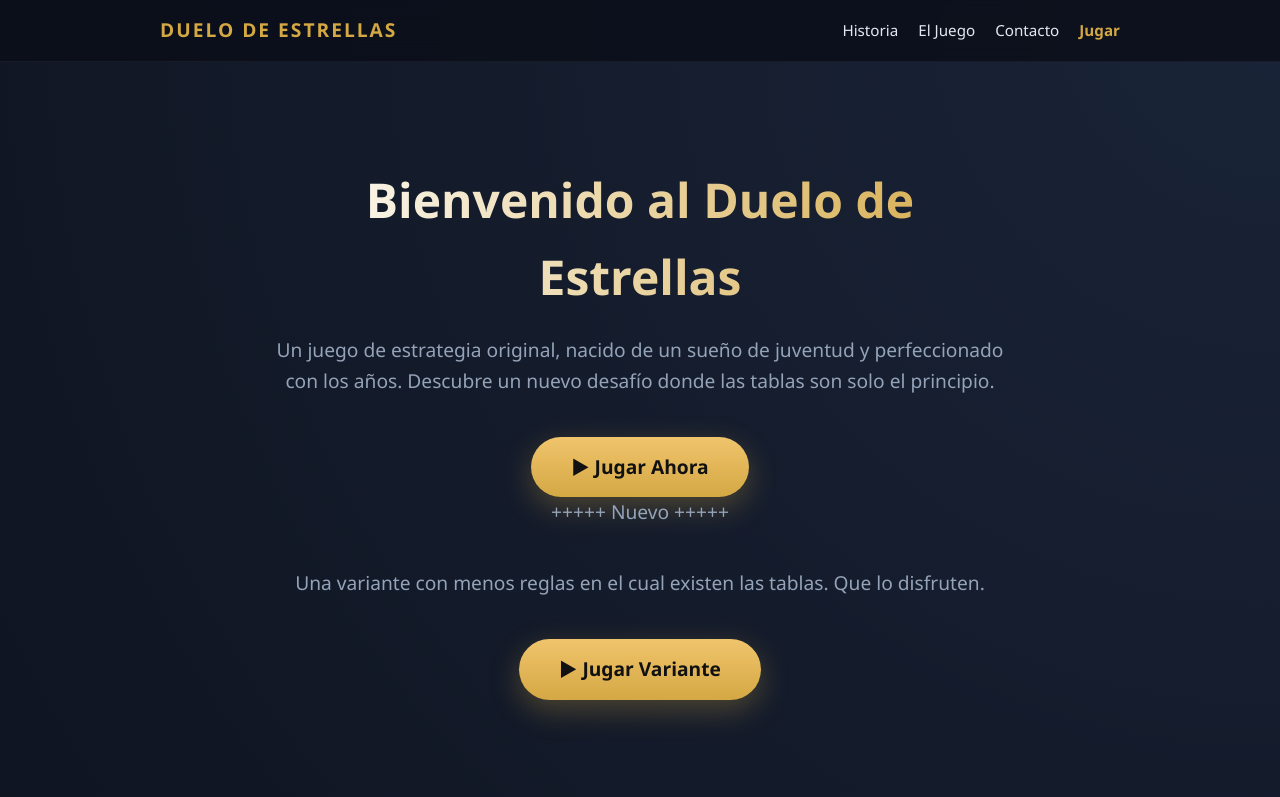
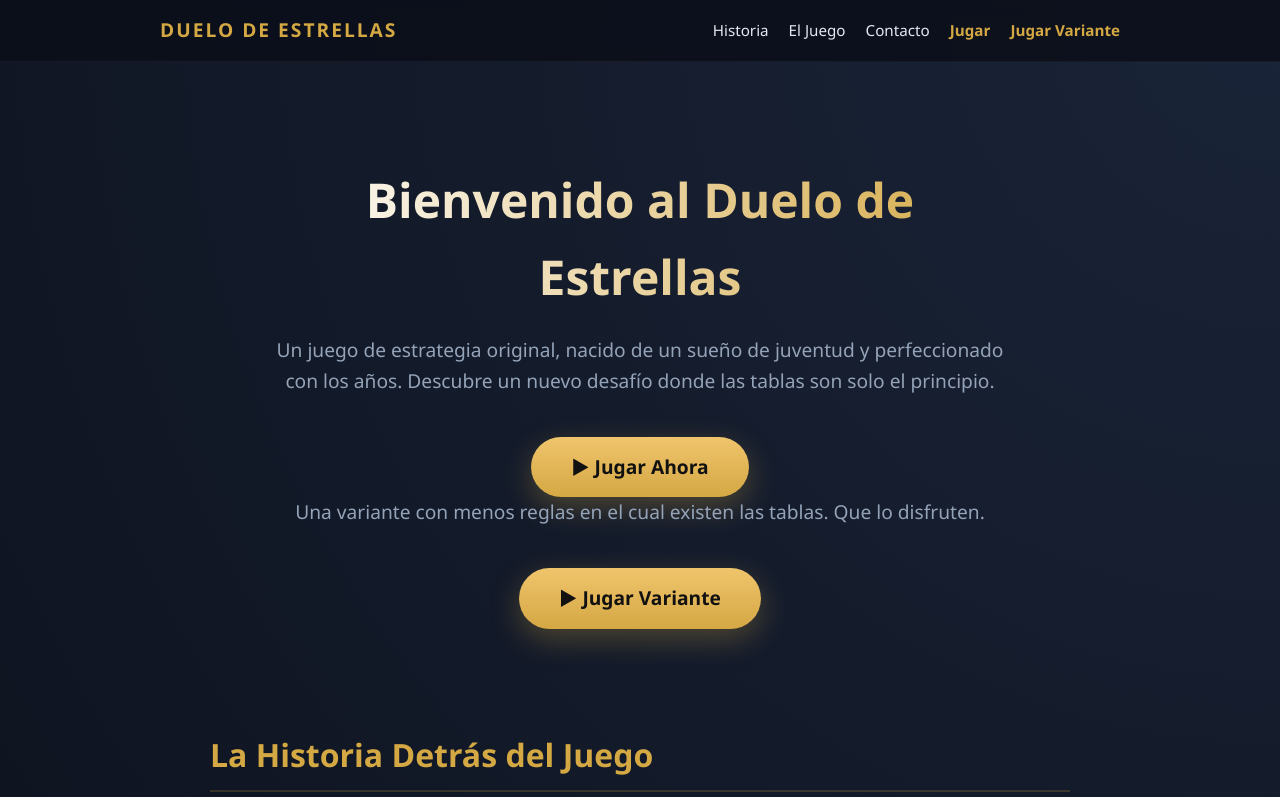
Before and after one commit to ErSanFer/mi-web-de-prueba, a plain HTML site: page index.html in a window 1280 px wide. Shown: the top 797 px of the page. Drawn offline with Linux system fonts and the light colour scheme.

Commit message:
Update index.html

```diff
--- a/index.html
+++ b/index.html
@@ -205,6 +205,7 @@
                 <a href="#el-juego">El Juego</a>
                 <a href="#contacto">Contacto</a>
                 <a href="juego.html" style="color: var(--gold); font-weight: bold;">Jugar</a>
+                <a href="dev65t.html" style="color: var(--gold); font-weight: bold;">Jugar Variante</a>
             </div>
         </nav>
     </header>
@@ -215,7 +216,6 @@
             <h1>Bienvenido al Duelo de Estrellas</h1>
             <p>Un juego de estrategia original, nacido de un sueño de juventud y perfeccionado con los años. Descubre un nuevo desafío donde las tablas son solo el principio.</p>
             <a href="juego.html" class="btn-jugar">▶ Jugar Ahora</a>
-            <p>+++++ Nuevo +++++</p>
             <p>Una variante con menos reglas en el cual existen las tablas. Que lo disfruten.</p>
             <a href="dev65t.html" class="btn-jugar">▶ Jugar Variante</a>
         </section>
```
